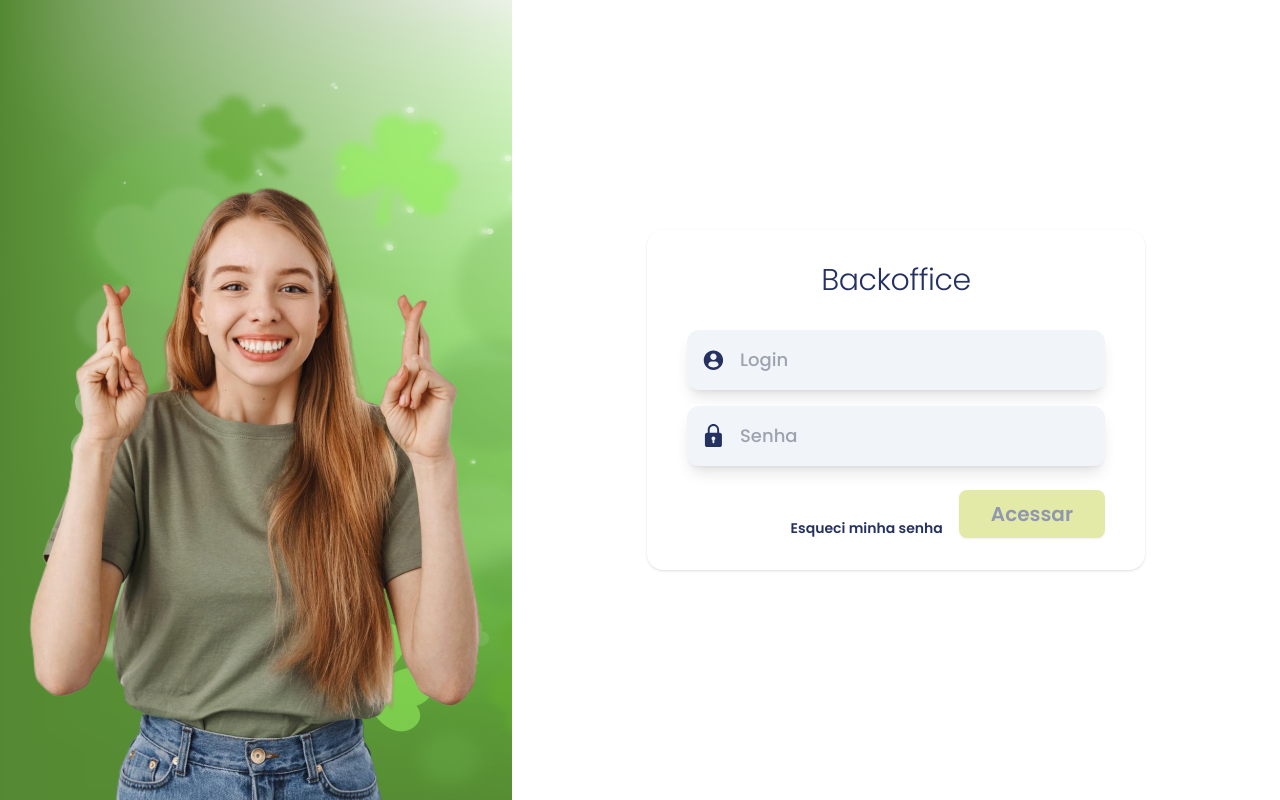
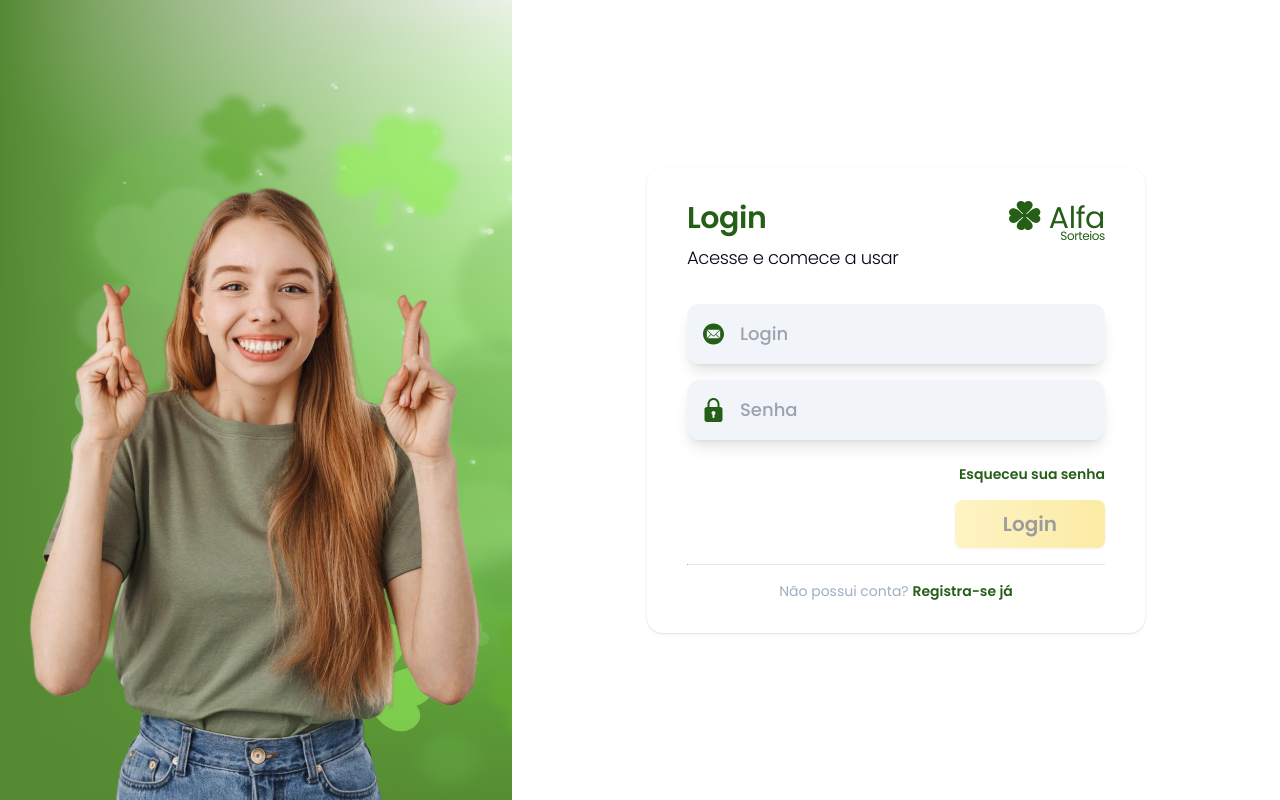
Before and after one commit to developerJR7/AlfaSorteioSite, a React (Vite) app: page /login in a window 1280 px wide. Built offline with nearby package versions, Linux system fonts and the light colour scheme.

Commit message:
tela de Login

```diff
--- a/src/components/icons/Lock.tsx
+++ b/src/components/icons/Lock.tsx
@@ -12,13 +12,13 @@ const IconLock: FC<IconProps> = ({ size, color, fill, className }) => {
       height={size}
       color={fill}
       fill={color}
-      viewBox="0 0 16 22"
+      viewBox="0 0 24 32"
       xmlns="http://www.w3.org/2000/svg"
       className={className}
     >
       <path
-        d="M13.7666 7.97911H13.1174V5.34992C13.1174 2.44993 10.7882 0.0915527 7.92397 0.0915527C5.05978 0.0915527 2.73052 2.44993 2.73052 5.34992V7.97911H2.08133C1.00802 7.97911 0.133789 8.86339 0.133789 9.951V19.1531C0.133789 20.2408 1.00802 21.125 2.08133 21.125H13.7666C14.8399 21.125 15.7141 20.2408 15.7141 19.1531V9.951C15.7141 8.86339 14.8399 7.97911 13.7666 7.97911ZM4.46167 5.34992C4.46167 3.4166 6.01451 1.84434 7.92397 1.84434C9.83343 1.84434 11.3863 3.4166 11.3863 5.34992V7.97911H4.46167V5.34992ZM8.78954 14.7466V16.7431C8.78954 17.2268 8.40263 17.6195 7.92397 17.6195C7.4453 17.6195 7.05839 17.2268 7.05839 16.7431V14.7466C6.54338 14.4425 6.19282 13.8834 6.19282 13.2375C6.19282 12.2708 6.96924 11.4847 7.92397 11.4847C8.8787 11.4847 9.65512 12.2708 9.65512 13.2375C9.65512 13.8834 9.30456 14.4425 8.78954 14.7466Z"
-        fill={color}
+        d="M21 12H20V8C20 3.588 16.412 0 12 0C7.588 0 4 3.588 4 8V12H3C1.34667 12 0 13.3453 0 15V29C0 30.6547 1.34667 32 3 32H21C22.6533 32 24 30.6547 24 29V15C24 13.3453 22.6533 12 21 12ZM6.66667 8C6.66667 5.05867 9.05867 2.66667 12 2.66667C14.9413 2.66667 17.3333 5.05867 17.3333 8V12H6.66667V8ZM13.3333 22.296V25.3333C13.3333 26.0693 12.7373 26.6667 12 26.6667C11.2627 26.6667 10.6667 26.0693 10.6667 25.3333V22.296C9.87333 21.8333 9.33333 20.9827 9.33333 20C9.33333 18.5293 10.5293 17.3333 12 17.3333C13.4707 17.3333 14.6667 18.5293 14.6667 20C14.6667 20.9827 14.1267 21.8333 13.3333 22.296Z"
+        fill="#255E17"
       />
     </svg>
   )
--- a/src/components/icons/UserCicle.tsx
+++ b/src/components/icons/UserCicle.tsx
@@ -12,13 +12,13 @@ export const UserCircle: FC<IconProps> = ({ size, color, fill, className }) => {
       height={size}
       color={fill}
       fill={color}
-      viewBox="0 0 22 21"
+      viewBox="0 0 27 27"
       xmlns="http://www.w3.org/2000/svg"
       className={className}
     >
       <path
-        d="M10.9241 0.654053C5.33158 0.654053 0.796875 5.18806 0.796875 10.7813C0.796875 16.3745 5.33113 20.9085 10.9241 20.9085C16.5175 20.9085 21.0513 16.3745 21.0513 10.7813C21.0513 5.18806 16.5175 0.654053 10.9241 0.654053ZM10.9241 3.68221C12.7746 3.68221 14.2742 5.18228 14.2742 7.03201C14.2742 8.88218 12.7746 10.3818 10.9241 10.3818C9.07446 10.3818 7.57491 8.88218 7.57491 7.03201C7.57491 5.18228 9.07446 3.68221 10.9241 3.68221ZM10.9219 18.2607C9.07624 18.2607 7.38585 17.5885 6.08202 16.4759C5.7644 16.205 5.58113 15.8078 5.58113 15.3909C5.58113 13.5149 7.09937 12.0135 8.97571 12.0135H12.8734C14.7502 12.0135 16.2626 13.5149 16.2626 15.3909C16.2626 15.8082 16.0802 16.2046 15.7622 16.4755C14.4588 17.5885 12.768 18.2607 10.9219 18.2607Z"
-        fill={color}
+        d="M13.5 0C20.9558 0 27 6.04415 27 13.5C27 20.9558 20.9558 27 13.5 27C6.04415 27 0 20.9558 0 13.5C0 6.04415 6.04415 0 13.5 0ZM22.0693 18.7334V8.70001L17.0523 13.7167L22.0693 18.7334ZM6.00244 18.9378H20.9979L16.4148 14.3548L14.6681 16.1012C14.5834 16.1857 14.4687 16.2331 14.3491 16.2331H12.651C12.5918 16.2331 12.5331 16.2215 12.4784 16.1989C12.4236 16.1763 12.3739 16.1431 12.3319 16.1012L10.5853 14.3548L6.00223 18.9378H6.00244ZM4.93066 8.6997V18.7337L9.94765 13.7167L4.93066 8.6997ZM21.4316 8.06219H5.56875L12.8379 15.3313H14.1624L21.4316 8.06219Z"
+        fill="#255E17"
       />
     </svg>
   )
--- a/src/components/icons/leafClover.tsx
+++ b/src/components/icons/leafClover.tsx
@@ -1,6 +1,6 @@
 import { FC } from 'react'
 
-interface IconProps {
+export interface IconProps {
   size?: number
   color?: string
   fill?: string
--- a/src/components/layouts/card/cardforlogin.tsx
+++ b/src/components/layouts/card/cardforlogin.tsx
@@ -1,3 +1,4 @@
+import { IconProps } from '@/components/icons/leafClover'
 import {
   Card,
   CardContent,
@@ -9,6 +10,7 @@ import {
 interface ICardForLogin {
   title: string
   option: string
+  logo: React.FC<IconProps>
   content: React.ReactNode
   footer: React.ReactNode
 }
@@ -16,6 +18,7 @@ interface ICardForLogin {
 export const CardForLogin: React.FC<ICardForLogin> = ({
   title,
   option,
+  logo: Logo,
   content,
   footer
 }) => {
@@ -23,12 +26,21 @@ export const CardForLogin: React.FC<ICardForLogin> = ({
     <Card className="flex w-[498px] max-w-[884px] flex-col items-center rounded-2xl border-none bg-white px-4 py-2 transition-all">
       <CardHeader>
         <CardTitle className="mb-2 flex justify-between">
-          <span className="text-shadow-4x w-full text-center text-3xl font-light text-colorPrimary-500">
-            {title}
-          </span>
-          <span className="text-shadow-4x text-3xl font-light text-colorPrimary-500">
-            {option}
-          </span>
+          <div className="flex flex-col items-start gap-2">
+            <span className="text-shadow-4x  text-center text-3xl font-semibold text-colorPrimary-500">
+              {title}
+            </span>
+            <span className="text-shadow-4x text-lg font-light ">{option}</span>
+          </div>
+          <div className="flex items-start gap-2">
+            <Logo className="size-8 fill-[#A0AEC0]" />
+            <h2 className="font-kanit m-0 flex  flex-col items-end p-0 text-3xl font-normal text-[#255E17] opacity-100">
+              Alfa
+              <span className="font-hubballi mt-[-8px] text-xs font-normal">
+                Sorteios
+              </span>
+            </h2>
+          </div>
         </CardTitle>
       </CardHeader>
       <CardContent>{content}</CardContent>
--- /dev/null
+++ b/src/pages/Auth/Register.tsx
@@ -0,0 +1,87 @@
+import React from 'react'
+import { useNavigate } from 'react-router-dom'
+import {
+  Card,
+  CardContent,
+  CardFooter,
+  CardHeader,
+  CardTitle
+} from '@/components/ui/card'
+import { Separator } from '@/components/ui/separator'
+import IconLeafClover from '@/components/icons/leafClover'
+import IconCorrectSign from '@/components/icons/CorrectSign'
+
+const Register: React.FC = () => {
+  const navigate = useNavigate()
+
+  const handleLogin = () => {
+    navigate('/login')
+  }
+  const CorrectPhase = [
+    { text: 'Criação de', title: 'Campanha' },
+    { text: 'Ranking diário da', title: 'Campanha' },
+    { text: 'Sistema para', title: 'Afiliados' },
+    { text: 'Histórico de', title: 'Vendas' },
+    { text: 'Criação de', title: 'Promoções' },
+    { text: 'Módulo de', title: 'Sorteio' }
+  ]
+
+  return (
+    <div className="flex h-screen w-screen items-center justify-center overflow-x-hidden p-14">
+      <Card className="h-5/6 max-h-[514px] w-9/12">
+        <CardHeader>
+          <CardTitle>
+            <div className="flex items-center gap-2">
+              <div className="flex items-start gap-2">
+                <IconLeafClover className="size-8 fill-[#A0AEC0]" />
+                <h2 className="font-kanit m-0 flex  flex-col items-end p-0 text-3xl font-normal text-[#255E17] opacity-100">
+                  Alfa
+                  <span className="font-hubballi mt-[-8px] text-xs font-normal">
+                    Sorteios
+                  </span>
+                </h2>
+              </div>
+            </div>
+            <p className="font-Helvetica text-2xl font-bold text-[#255E17]">
+              Seja bem-vindo(a)
+            </p>
+          </CardTitle>
+        </CardHeader>
+        <CardContent className="flex flex-col justify-between gap-8">
+          <p className="font-Helvetica w-6/12 text-base font-normal text-black">
+            Aqui estão algumas das funcionalidades que você encontra na plataforma.
+          </p>
+          <div className="grid grid-cols-3 grid-rows-2">
+            {CorrectPhase.map(({ text, title }) => (
+              <div className="flex items-center justify-start gap-2">
+                <IconCorrectSign color="#A0AEC0" size={24} />
+                <span className=" text-base font-normal text-black">{text}</span>
+                <span className=" text-base font-semibold  text-black">{title}</span>
+              </div>
+            ))}
+          </div>
+          <p className="text-base font-normal  text-black">
+            Desfrute de uma experiência sem complicações com nossa plataforma, 100%
+            intuitiva e fácil de usar. E quando precisar, conte com a nossa dedicada
+            equipe de suporte, sempre pronta para ajudar você em cada passo do
+            caminho.
+          </p>
+          <Separator className=" w-[52%] border-l border-[#A0AEC0]" />
+        </CardContent>
+        <CardFooter className="flex flex-col items-start">
+          <p className="font-Helvetica text-2xl font-bold  text-[#255E17]">
+            Comece agora!
+          </p>
+          <p className=" text-base font-normal  text-black">
+            Faça seu{' '}
+            <button className="font-bold text-black underline" onClick={handleLogin}>
+              Login
+            </button>
+          </p>
+        </CardFooter>
+      </Card>
+    </div>
+  )
+}
+
+export default Register
--- a/src/pages/Login/index.tsx
+++ b/src/pages/Login/index.tsx
@@ -1,5 +1,5 @@
 import React, { useState } from 'react'
-import { useNavigate } from 'react-router-dom'
+import { Link, useNavigate } from 'react-router-dom'
 import MeninaAlfaSorteios from '@/assets/menina_alfa_sorteios.png'
 import { CardForLogin } from '@/components/layouts/card/cardforlogin'
 import { Button } from '@/components/ui/button'
@@ -9,6 +9,8 @@ import IconLock from '@/components/icons/Lock'
 import { toast } from '@/components/ui/use-toast'
 import AuthApi from '@/services/AuthApi'
 import { useAlfa } from '@/contexts/UserContent'
+import IconLeafClover from '@/components/icons/leafClover'
+import { Separator } from '@/components/ui/separator'
 
 const Welcome: React.FC = () => {
   const navigate = useNavigate()
@@ -69,8 +71,9 @@ const Welcome: React.FC = () => {
       </div>
       <div className="flex h-dvh w-3/5 items-center justify-center bg-white">
         <CardForLogin
-          title="Backoffice"
-          option={''}
+          title="Login"
+          option={'Acesse e comece a usar'}
+          logo={IconLeafClover}
           content={
             <div className="flex flex-col items-center gap-4">
               {ButtonsList.map(({ type, icon: Icon, title }, number) => (
@@ -93,21 +96,35 @@ const Welcome: React.FC = () => {
             </div>
           }
           footer={
-            <div className="flex items-end justify-end gap-4">
+            <div className="flex w-full flex-col gap-4">
+              <div className="flex flex-col items-end justify-end gap-4">
                 <label className="text-sm font-semibold text-colorPrimary-500">
-                Esqueci minha senha
+                  Esqueceu sua senha
                 </label>
                 <Button
-                className="rounded-lg bg-colorSecondary-500 px-8 py-6 text-xl font-semibold text-colorPrimary-500 transition-all duration-300 hover:text-white"
+                  className="rounded-lg bg-gradient-to-r from-[#FEEA8C] to-[#F9D94B] px-12 py-6 text-xl font-semibold text-[#3D3D3D] transition-all duration-300 hover:text-white"
                   disabled={!isFormValid}
                   onClick={handleLogin}
                 >
                   {loading ? (
                     <LoaderCircle className="h-10 w-10 animate-spin text-white transition-transform" />
                   ) : (
-                  'Acessar'
+                    'Login'
                   )}
                 </Button>
+              </div>
+              <div className="flex flex-col items-center gap-2 ">
+                <Separator className=" mb-2 border-l border-[#A0AEC0]" />
+                <p className="text-sm text-[#A0AEC0]">
+                  Não possui conta?{' '}
+                  <Link
+                    className="text-sm font-semibold text-colorPrimary-500"
+                    to={'/register'}
+                  >
+                    Registra-se já
+                  </Link>
+                </p>
+              </div>
             </div>
           }
         />
--- a/src/routes/RotasPublicas.tsx
+++ b/src/routes/RotasPublicas.tsx
@@ -1,4 +1,5 @@
 import Welcome from '@/pages/Auth/'
+import Register from '@/pages/Auth/Register'
 import Login from '@/pages/Login/'
 import React from 'react'
 import { Navigate, Routes as ReactRoutes, Route } from 'react-router-dom'
@@ -8,6 +9,7 @@ export const RotasPublicas: React.FC = () => {
     <ReactRoutes>
       <Route path="/" Component={Welcome} />
       <Route path="/login" Component={Login} />
+      <Route path="/register" Component={Register} />
       <Route path="*" element={<Navigate to="/" />} />
     </ReactRoutes>
   )
--- a/tailwind.config.js
+++ b/tailwind.config.js
@@ -36,7 +36,7 @@ module.exports = {
         background: 'hsl(var(--background))',
         foreground: 'hsl(var(--foreground))',
         colorPrimary: {
-          500: '#253161'
+          500: '#255E17'
         },
         colorSecondary: {
           500: '#C8D753'
```
Lines whose indentation alone changed are shown as unchanged.
